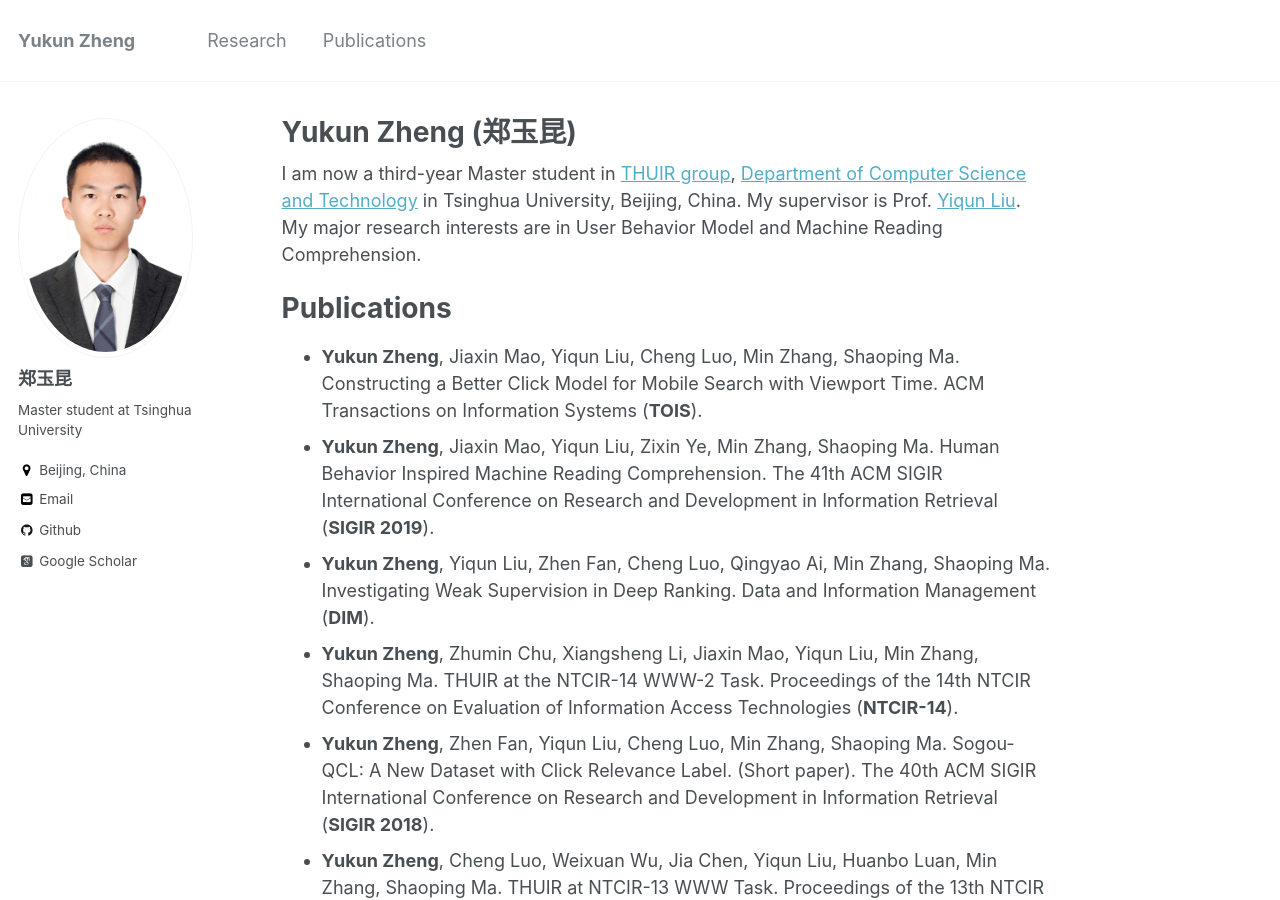
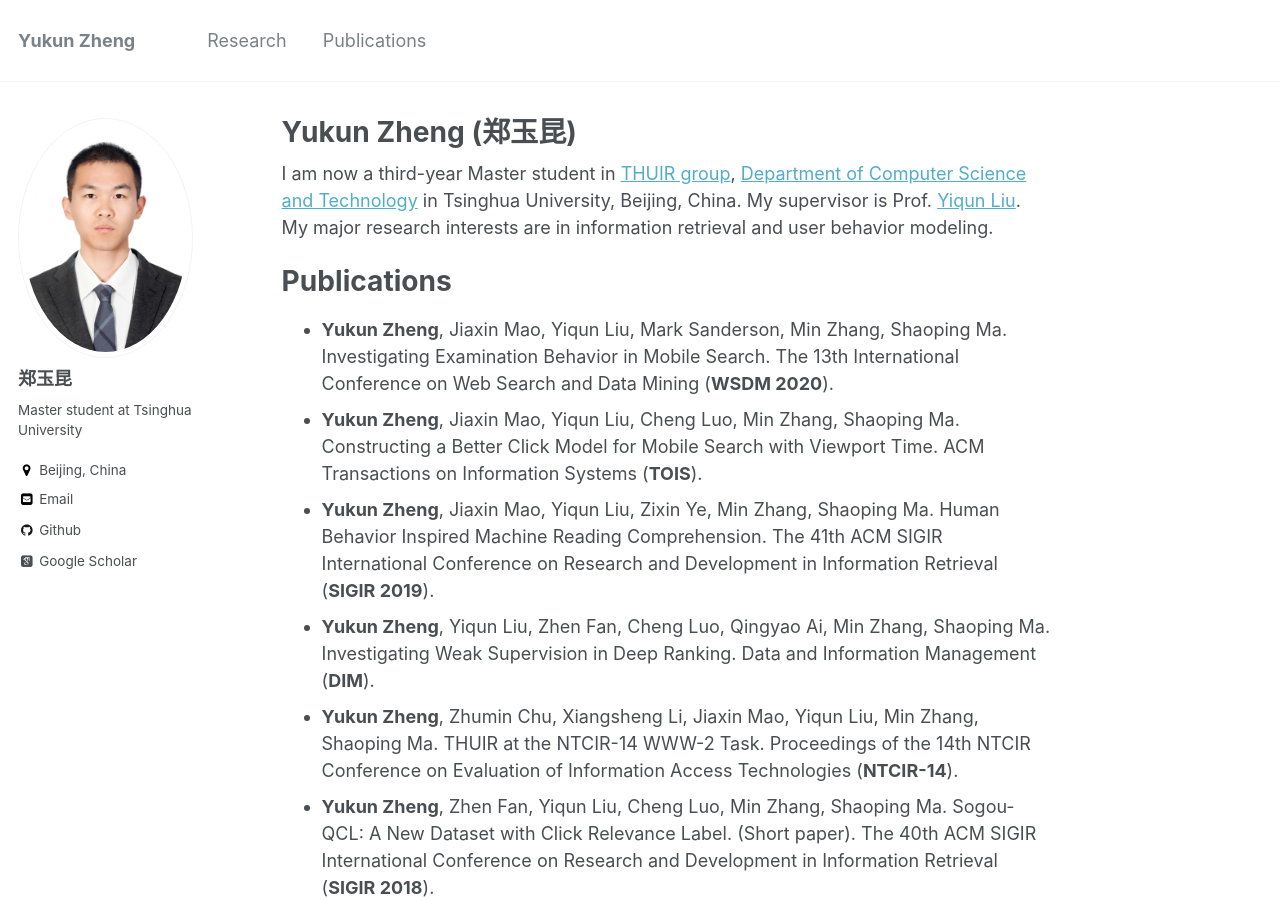
Before and after one commit to zhengyk11/YukunZheng.github.io, a Jekyll site: the page built from _pages/about.md, in a window 1280 px wide and 900 px high. Built offline with Jekyll 4.4.1, drawn with Linux system fonts in a browser that asks for light colours; some web fonts are replaced.

Commit message:
wsdm paper

```diff
--- a/_pages/about.md
+++ b/_pages/about.md
@@ -8,7 +8,7 @@ redirect_from:
   - /about.html
 ---
 
-I am now a third-year Master student in [THUIR group](http://www.thuir.cn/), [Department of Computer Science and Technology](http://www.cs.tsinghua.edu.cn) in Tsinghua University, Beijing, China. My supervisor is Prof. [Yiqun Liu](http://www.thuir.cn/group/~YQLiu/). My major research interests are in User Behavior Model and Machine Reading Comprehension.
+I am now a third-year Master student in [THUIR group](http://www.thuir.cn/), [Department of Computer Science and Technology](http://www.cs.tsinghua.edu.cn) in Tsinghua University, Beijing, China. My supervisor is Prof. [Yiqun Liu](http://www.thuir.cn/group/~YQLiu/). My major research interests are in information retrieval and user behavior modeling.
 
 <!--Recent Professional Activities
 ======
@@ -17,6 +17,7 @@ I am now a third-year Master student in [THUIR group](http://www.thuir.cn/), [De
 
 Publications
 ======
+* **Yukun Zheng**, Jiaxin Mao, Yiqun Liu, Mark Sanderson, Min Zhang, Shaoping Ma. Investigating Examination Behavior in Mobile Search. The 13th International Conference on Web Search and Data Mining (**WSDM 2020**).
 * **Yukun Zheng**, Jiaxin Mao, Yiqun Liu, Cheng Luo, Min Zhang, Shaoping Ma. Constructing a Better Click Model for Mobile Search with Viewport Time. ACM Transactions on Information Systems (**TOIS**).
 * **Yukun Zheng**, Jiaxin Mao, Yiqun Liu, Zixin Ye, Min Zhang, Shaoping Ma. Human Behavior Inspired Machine Reading Comprehension. The 41th ACM SIGIR International Conference on Research and Development in Information Retrieval (**SIGIR 2019**).
 * **Yukun Zheng**, Yiqun Liu, Zhen Fan, Cheng Luo, Qingyao Ai, Min Zhang, Shaoping Ma. Investigating Weak Supervision in Deep Ranking. Data and Information Management (**DIM**).
```
